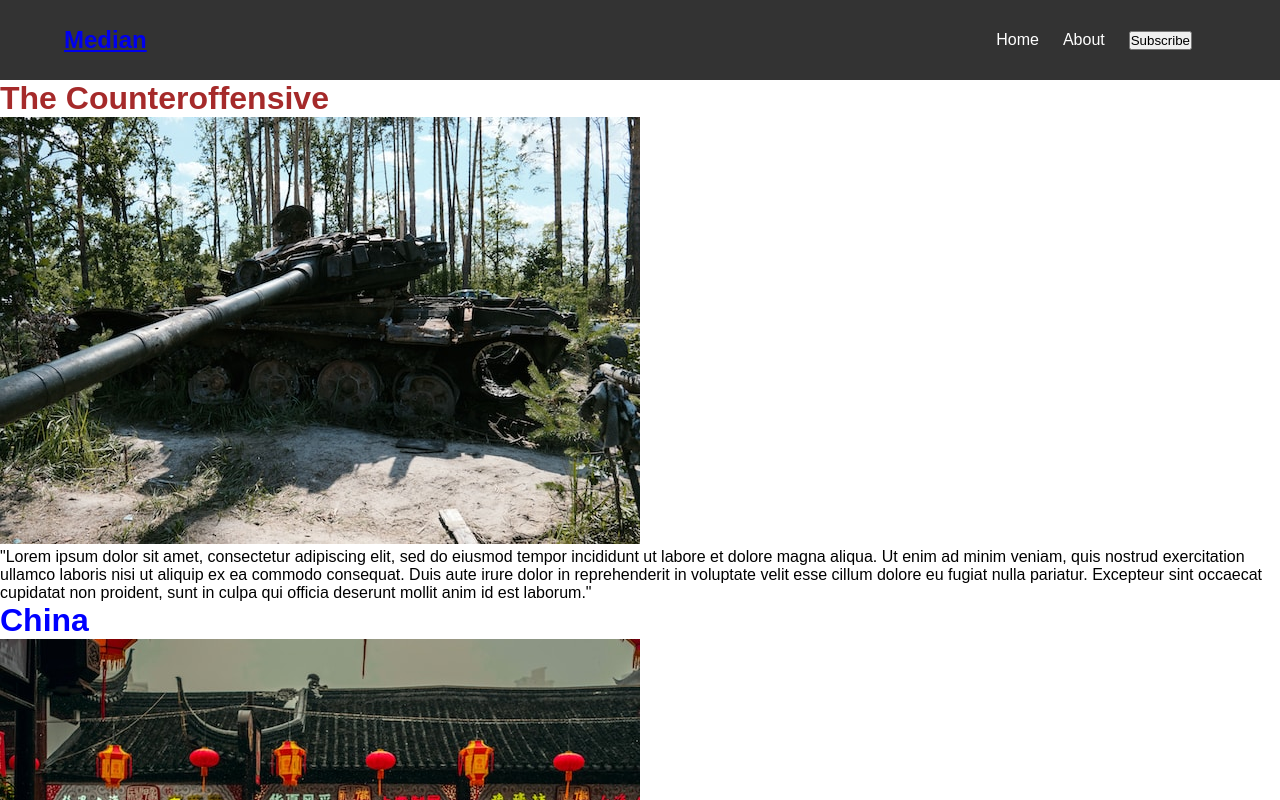
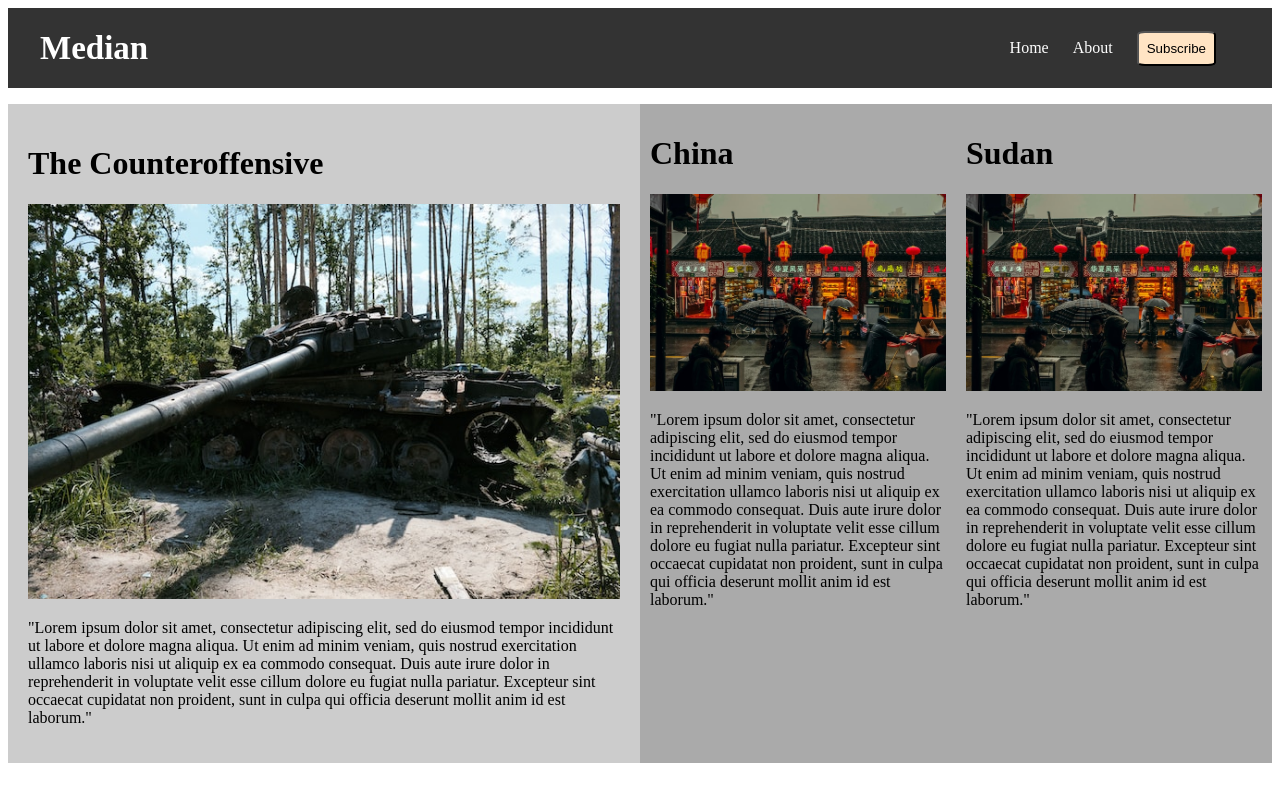
Before and after one commit to HarryCandlish/Median-, a React (Create React App) app: page / in a window 1280 px wide. Shown: the top 800 px of the page. Built offline with nearby package versions, Linux system fonts and the light colour scheme.

Commit message:
styling for homepage

```diff
--- a/src/components/Header.jsx
+++ b/src/components/Header.jsx
@@ -15,7 +15,7 @@ const Header = () => {
   return (
     <nav className='navbar'>
       <div className='navbar-container'>
-         <Link to='/' className='navbar=logo'>
+         <Link to='/' className='navbar-logo'>
             <h1>Median</h1>
          </Link>
          <div className="menu-icon" onClick={toggleMenu}>
@@ -35,7 +35,7 @@ const Header = () => {
             </li>
             <li className='nav-item'>
                <Link to='/registration' className='nav-links' onClick={toggleMenu}>
-                  <button>Subscribe</button>
+                  <button className='btn-subscribe'>Subscribe</button>
                </Link>
             </li>
          </ul>
--- a/src/data/NewsPosts.js
+++ b/src/data/NewsPosts.js
@@ -16,5 +16,14 @@ export const NewsPosts = [
         image: '../china.jpg',
         priority: 2,
         content: '"Lorem ipsum dolor sit amet, consectetur adipiscing elit, sed do eiusmod tempor incididunt ut labore et dolore magna aliqua. Ut enim ad minim veniam, quis nostrud exercitation ullamco laboris nisi ut aliquip ex ea commodo consequat. Duis aute irure dolor in reprehenderit in voluptate velit esse cillum dolore eu fugiat nulla pariatur. Excepteur sint occaecat cupidatat non proident, sunt in culpa qui officia deserunt mollit anim id est laborum."'
+    },
+    {
+        id:3,
+        title: 'Sudan',
+        description: '"Lorem ipsum dolor sit amet, consectetur adipiscing elit, sed do eiusmod tempor incididunt ut labore et dolore magna aliqua. Ut enim ad minim veniam, quis nostrud exercitation ullamco laboris nisi ut aliquip ex ea commodo consequat. Duis aute irure dolor in reprehenderit in voluptate velit esse cillum dolore eu fugiat nulla pariatur. Excepteur sint occaecat cupidatat non proident, sunt in culpa qui officia deserunt mollit anim id est laborum."',
+        category: 'Sudan',
+        image: '../china.jpg',
+        priority: 2,
+        content: '"Lorem ipsum dolor sit amet, consectetur adipiscing elit, sed do eiusmod tempor incididunt ut labore et dolore magna aliqua. Ut enim ad minim veniam, quis nostrud exercitation ullamco laboris nisi ut aliquip ex ea commodo consequat. Duis aute irure dolor in reprehenderit in voluptate velit esse cillum dolore eu fugiat nulla pariatur. Excepteur sint occaecat cupidatat non proident, sunt in culpa qui officia deserunt mollit anim id est laborum."'
     }
 ]
--- a/src/index.css
+++ b/src/index.css
@@ -2,10 +2,3 @@
 code {
   font-family: 'PT Sans', sans-serif;
 }
-
-* {
-  margin: 0;
-  padding: 0;
-  box-sizing: border-box;
-  font-family: 'PT Sans', sans-serif;
-}
--- a/src/pages/Home.jsx
+++ b/src/pages/Home.jsx
@@ -1,33 +1,31 @@
-import React from 'react'
+import React from 'react';
 import { Link } from 'react-router-dom';
-
-
-import {NewsPosts} from '../data/NewsPosts'
-import '../styles/home.css'
+import { NewsPosts } from '../data/NewsPosts';
+import '../styles/home.css';
 
 const Home = () => {
   return (
     <div>
-      <ul>{NewsPosts.map((post, index) => {
-        if (post.priority === 1) {
-        return (
-             <li key={index}>
-              <h1 className='pri-one'>{post.title} </h1>
-                <Link to={`post/${post.id}`}><img src={post.image} alt="image" /></Link>
-              <p>{post.description}</p>
+      <ul className='grid-container'>
+        {NewsPosts.map((post, index) => (
+          <li
+            key={index}
+            className={post.priority === 1 ? 'big-item' : 'small-item'}
+          >
+            <h1>{post.title}</h1>
+            <Link to={`post/${post.id}`}>
+              <img
+                className={post.priority === 1 ? 'big-image' : 'small-image'}
+                src={post.image}
+                alt="image"
+              />
+            </Link>
+            <p>{post.description}</p>
           </li>
-      )} else {
-        return (
-          <li key={index}>
-          <h1 className='pri-two'>{post.title} </h1>
-          <Link to={`post/${post.id}`}><img src={post.image} alt="image" /></Link>
-          <p>{post.description}</p>
-      </li>
-        )
-      }})}
+        ))}
       </ul>
     </div>
-  )
-}
+  );
+};
 
-export default Home
+export default Home;
--- a/src/styles/header.css
+++ b/src/styles/header.css
@@ -20,8 +20,9 @@
 
   .navbar-logo {
     color: #fff;
-    font-size: 24px;
+    font-size: 22px;
     text-decoration: none;
+
   }
 
   .menu-icon {
@@ -29,6 +30,8 @@
     color: #fff;
     font-size: 24px;
     cursor: pointer;
+    top: 10px;
+    position: relative;
   }
 
   .nav-menu {
@@ -75,3 +78,13 @@
       margin-bottom: 24px;
     }
   }
+
+  .btn-subscribe {
+    background-color: bisque;
+    padding: 0.5rem;
+    border-radius: 10%;
+  }
+
+  .btn-subscribe:hover {
+    background-color: aqua;
+  }
--- a/src/styles/home.css
+++ b/src/styles/home.css
@@ -1,7 +1,40 @@
-.pri-one {
-    color: brown;
-}
+.grid-container {
+    display: flex;
+    list-style: none;
+    padding: 0;
+  }
 
-.pri-two {
-    color: blue;
-}
+  .big-item {
+    flex: 2;
+    background-color: #ccc;
+    padding: 20px;
+  }
+
+  .small-item {
+    flex: 1;
+    background-color: #aaa;
+    padding: 10px;
+  }
+
+  .big-image {
+    max-width: 100%;
+    height: auto;
+  }
+
+  .small-image {
+    max-width: 100%;
+    height: auto;
+    flex-direction: column;
+  }
+
+  /* Adjust the layout on smaller screens */
+  @media screen and (max-width: 768px) {
+    .grid-container {
+      flex-direction: column;
+    }
+
+    .big-item,
+    .small-item {
+      flex: 1;
+    }
+  }
```
Also changed, not shown: src/components/QuoteGenerator.jsx (added, +9 -0 lines).
